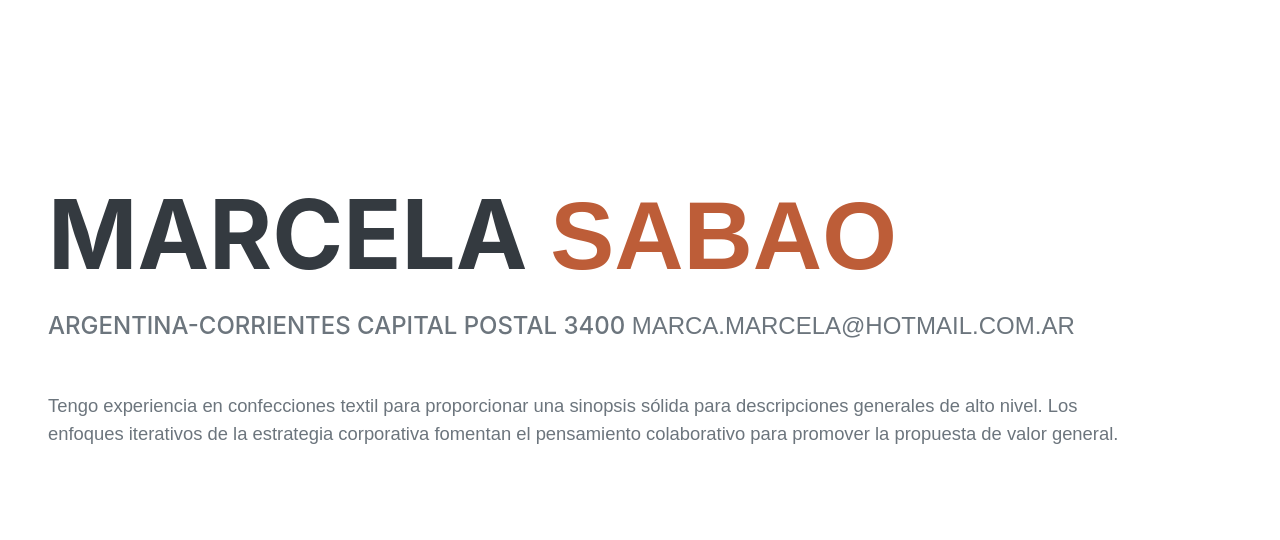
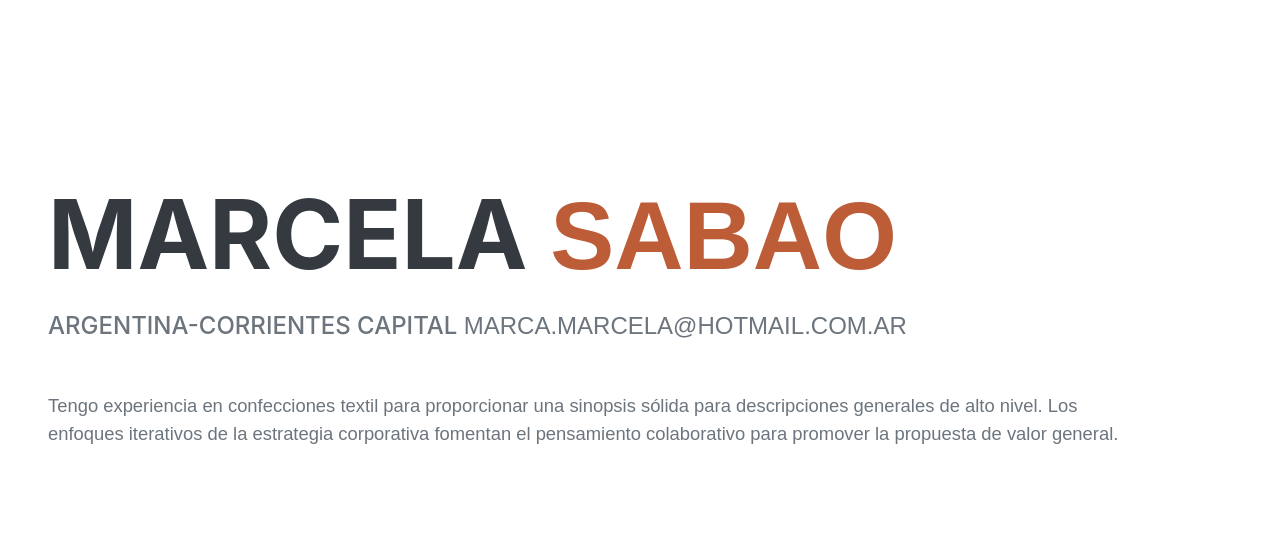
Before and after one commit to frukensio10/marcela_creaciones, a plain HTML site: page contacto/contacto.html in a window 1280 px wide. Shown: the part 95-635 px from the top of the page. Drawn offline with Linux system fonts and the light colour scheme; files that its build step writes are made by us from their sources; a web font is replaced by a local one.

Commit message:
Update contacto.html

```diff
--- a/contacto/contacto.html
+++ b/contacto/contacto.html
@@ -55,7 +55,7 @@
                     </h1>
                     <br>
                     <div class="subheading mb-5">
-                        Argentina-Corrientes Capital Postal 3400
+                        Argentina-Corrientes Capital
                         <a>marca.marcela@hotmail.com.ar</a>
                     </div>
                     <p class="lead mb-5">Tengo experiencia en confecciones textil para proporcionar una sinopsis sólida para descripciones generales de alto nivel. Los enfoques iterativos de la estrategia corporativa fomentan el pensamiento colaborativo para promover la propuesta de valor general.</p>
```
